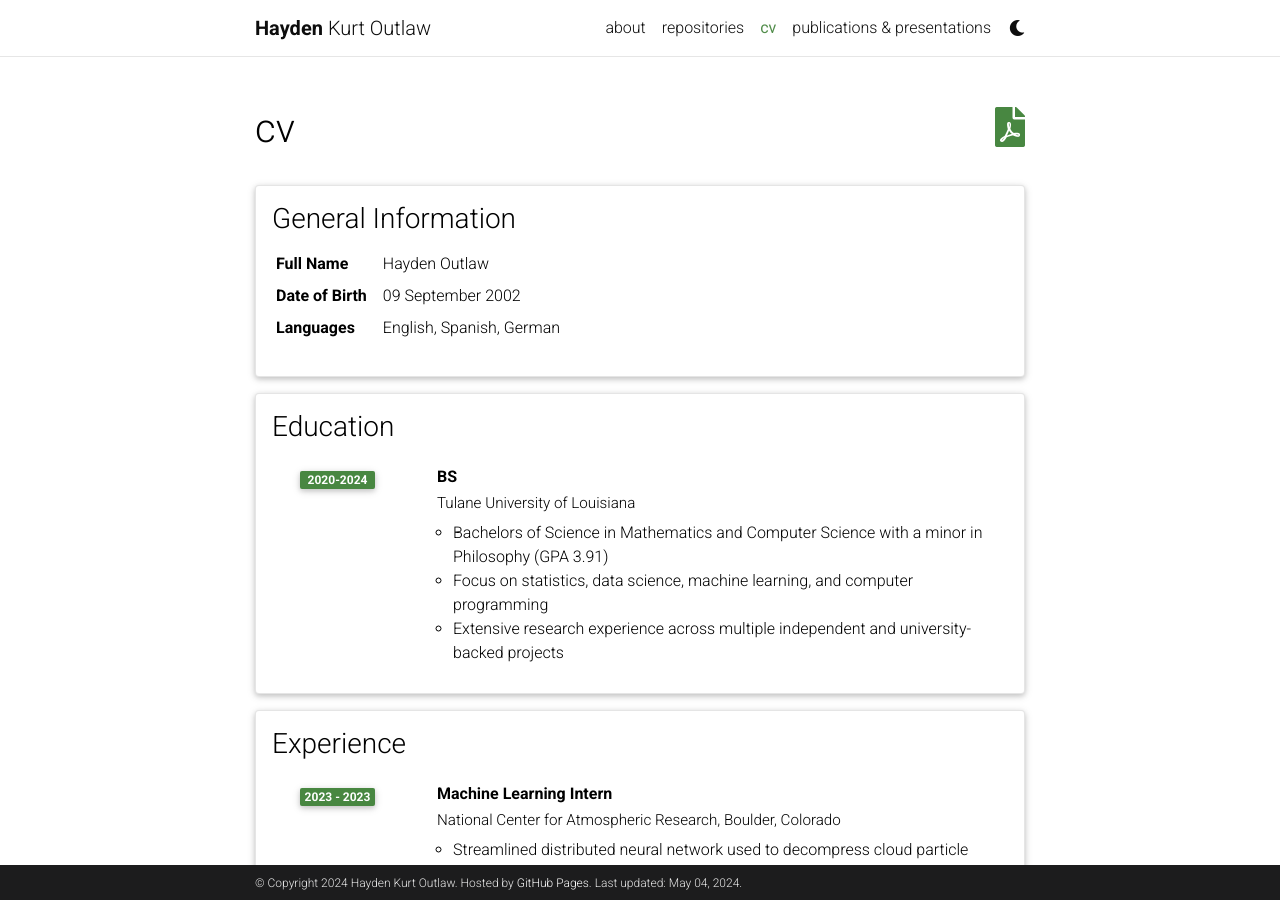
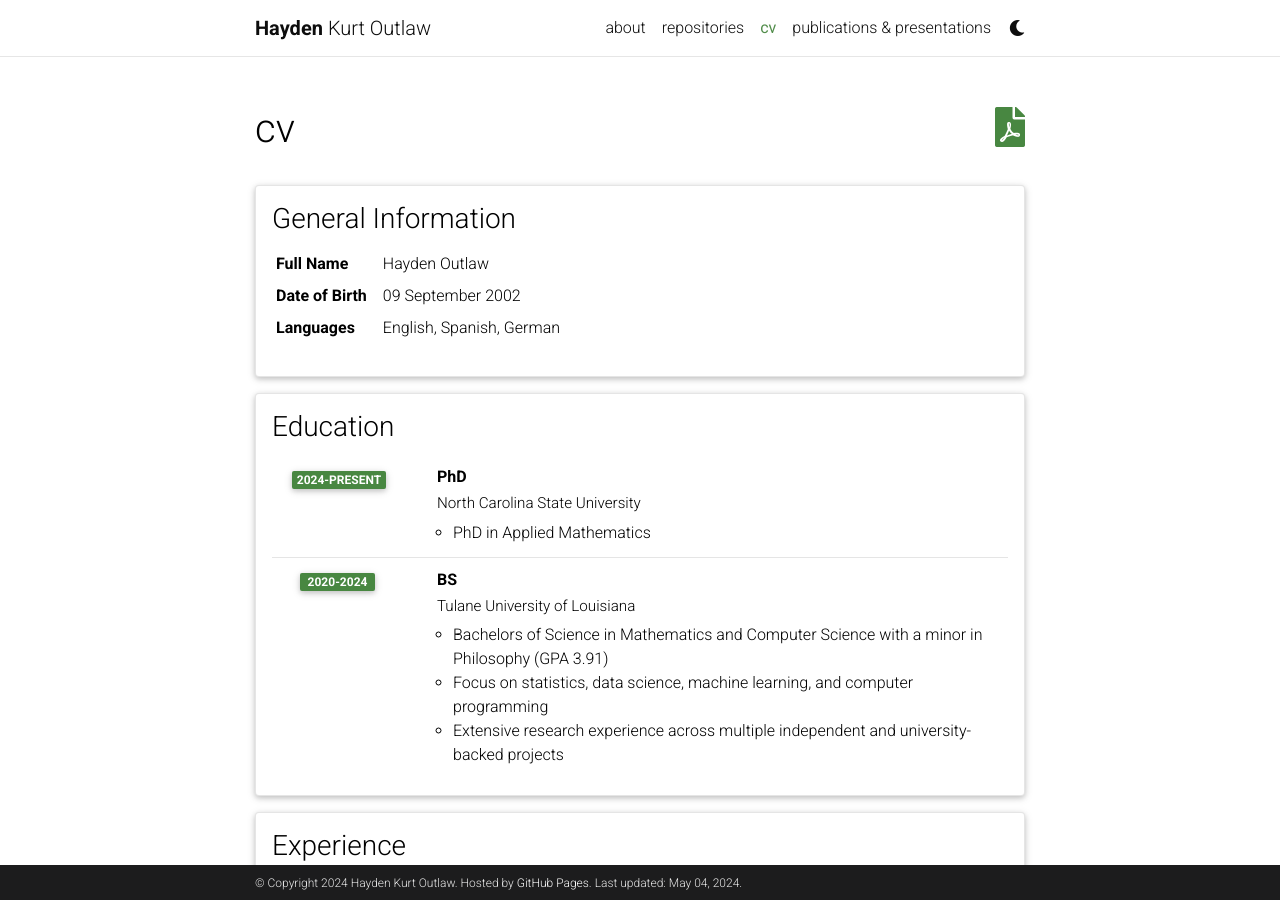
Before and after one commit to outlawhayden/outlawhayden.github.io, a Jekyll site: the page built from _pages/cv.md, in a window 1280 px wide and 900 px high. Built offline with Jekyll 4.4.1, drawn with Linux system fonts in a browser that asks for light colours; full-size pictures stand in for the smaller copies a plugin makes; comment, search, counter and statistics services are not loaded; a style sheet for code colours, icons or effects is not loaded.

Commit message:
mild update

```diff
--- a/_config.yml
+++ b/_config.yml
@@ -8,7 +8,7 @@ middle_name: Kurt
 last_name: Outlaw
 email: haydenkoutlaw@gmail.com
 description: > # the ">" symbol means to ignore newlines until "footer_text:"
-  Machine Learning, Data Science, and Statistics at Tulane University
+  Applied Mathematics, Statistics, and Machine Leawrning at North Carolina State University
 footer_text: >
   Hosted by <a href="https://pages.github.com/" target="_blank">GitHub Pages</a>.
 keywords:   # add your own keywords or leave empty
@@ -92,7 +92,7 @@ lastfm_id: # your lastfm id
 spotify_id: outlawhayden_
 pinterest_id: # your pinterest id
 unsplash_id: # your unsplash id
-instagram_id: outlawhayden_
+instagram_id: outlaw.is.me
 facebook_id: # your facebook id
 youtube_id: # your youtube channel id (youtube.com/@<youtube_id>)
 discord_id: # your discord id (18-digit unique numerical identifier)
@@ -343,9 +343,9 @@ enable_math:                true   # enables math typesetting (uses MathJax)
 enable_tooltips:            false  # enables automatic tooltip links generated
                                    # for each section titles on pages and posts
 enable_darkmode:            true   # enables switching between light/dark modes
-enable_navbar_social:       false  # enables displaying social links in the
+enable_navbar_social:       true  # enables displaying social links in the
                                    # navbar on the about page
-enable_project_categories:  true   # enables categorization of projects into
+enable_project_categories:  false   # enables categorization of projects into
                                    # multiple categories
 enable_medium_zoom:         true   # enables image zoom feature (as on medium.com)
 enable_progressbar:         true   # enables a horizontal progress bar linked to the vertical scroll position
--- a/_data/cv.yml
+++ b/_data/cv.yml
@@ -11,6 +11,11 @@
 - title: Education
   type: time_table
   contents:
+    - title: PhD
+      institution: North Carolina State University
+      year: 2024-Present
+      description:
+        - PhD in Applied Mathematics
     - title: BS
       institution: Tulane University of Louisiana
       year: 2020-2024
--- a/_data/repositories.yml
+++ b/_data/repositories.yml
@@ -4,7 +4,7 @@ github_users:
 github_repos:
   - outlawhayden/outlawhayden.github.io
   - NCAR/holodec-ml
-  - outlawhayden/T4DS2023
+  - tulane-cmps6730/project-control
   - outlawhayden/graphLassoMLT
-  - outlawhayden/sawt
-  - outlawhayden/climatediscourse
+  - eye-on-surveillanec/sawt
+  - outlawhayden/weather-crime
```
